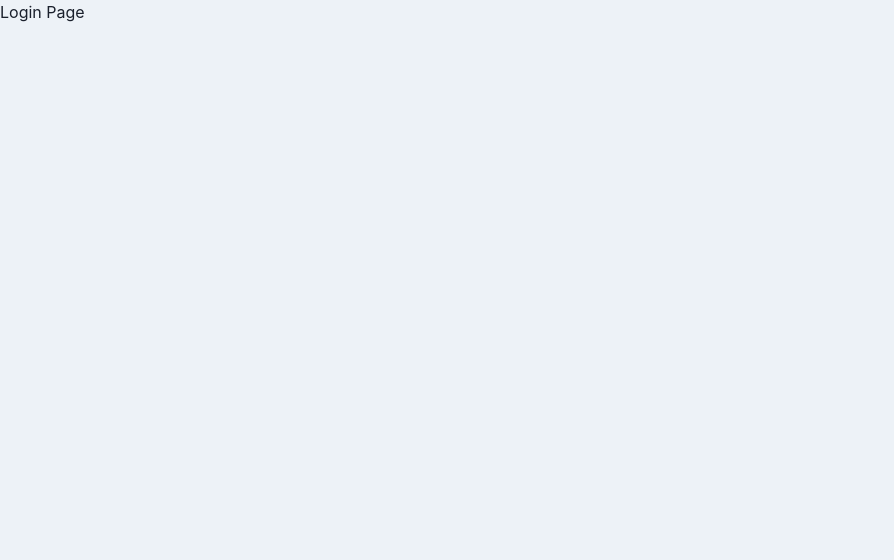
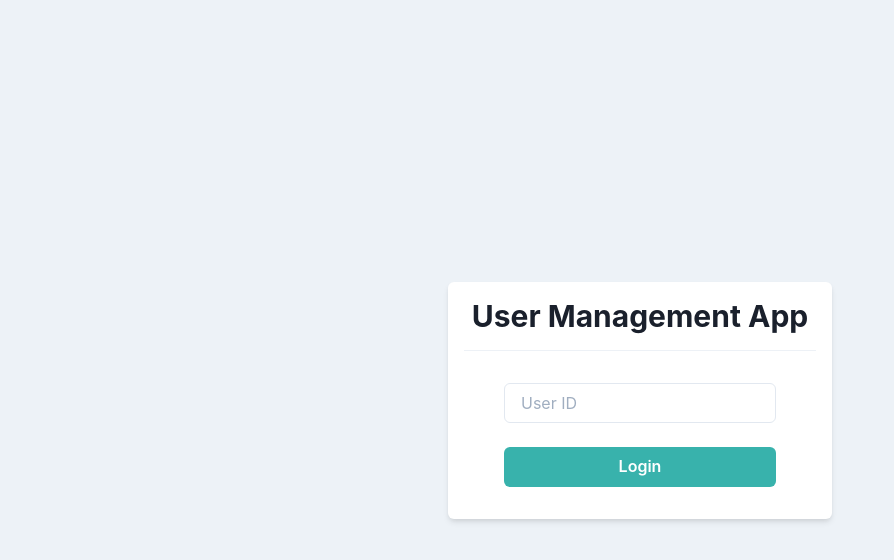
Before and after one commit to Shotamax95/react-hooks-practice-app-with-Chakra-UI, a React (Create React App) app: page / in a window 1280 px wide. Shown: the top 560 px of the page, without its empty margins (0-894 px from the left). Built offline with nearby package versions, Linux system fonts and the light colour scheme.

Commit message:
Login Screen and button

```diff
--- /dev/null
+++ b/src/components/atoms/button/PrimaryButton.tsx
@@ -0,0 +1,17 @@
+import { memo, ReactNode, VFC } from "react";
+import { Button } from "@chakra-ui/react";
+
+// make children as props when I'd like to pass just a word
+type Props = {
+  children: ReactNode;
+};
+
+export const PrimaryButton: VFC<Props> = memo((props) => {
+  const { children } = props;
+
+  return (
+    <Button bg="teal.400" color="white" _hover={{ opacity: 0.8 }}>
+      {children}
+    </Button>
+  );
+});
--- a/src/components/pages/Login.tsx
+++ b/src/components/pages/Login.tsx
@@ -1,5 +1,22 @@
 import { memo, VFC } from "react";
+import { Box, Divider, Flex, Heading, Input, Stack } from "@chakra-ui/react";
+
+import { PrimaryButton } from "../atoms/button/PrimaryButton";
 
 export const Login: VFC = memo(() => {
-  return <p>Login Page</p>;
+  return (
+    <Flex align="center" justify="center" height="100vh">
+      <Box bg="white" w="sm" p={4} borderRadius="md" shadow="md">
+        <Heading as="h1" size="lg" textAlign="center">
+          User Management App
+        </Heading>
+        {/* my = margin Y axis */}
+        <Divider my={4} />
+        <Stack spacing={6} py={4} px={10}>
+          <Input placeholder="User ID" />
+          <PrimaryButton children="Login" />
+        </Stack>
+      </Box>
+    </Flex>
+  );
 });
```
